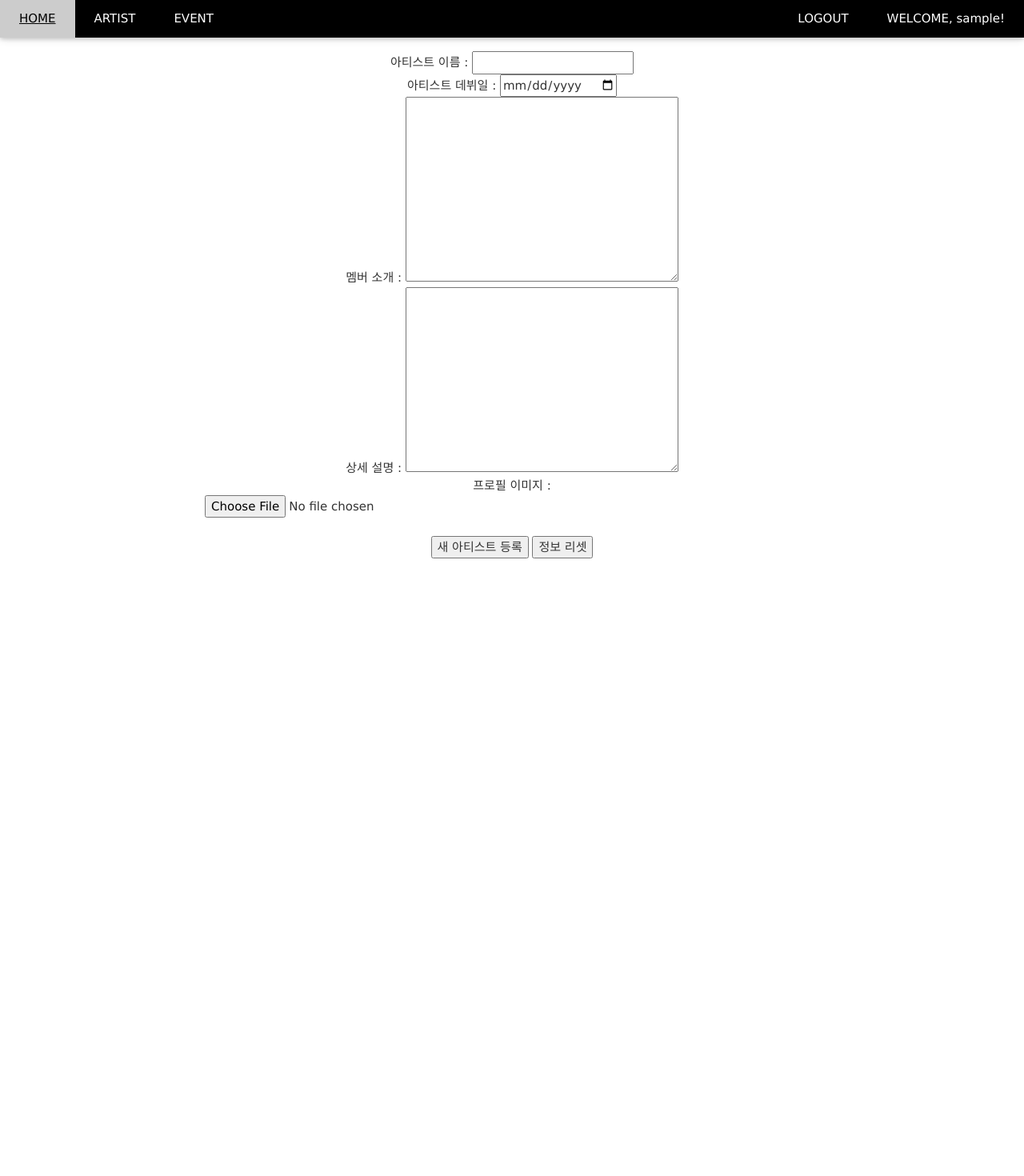
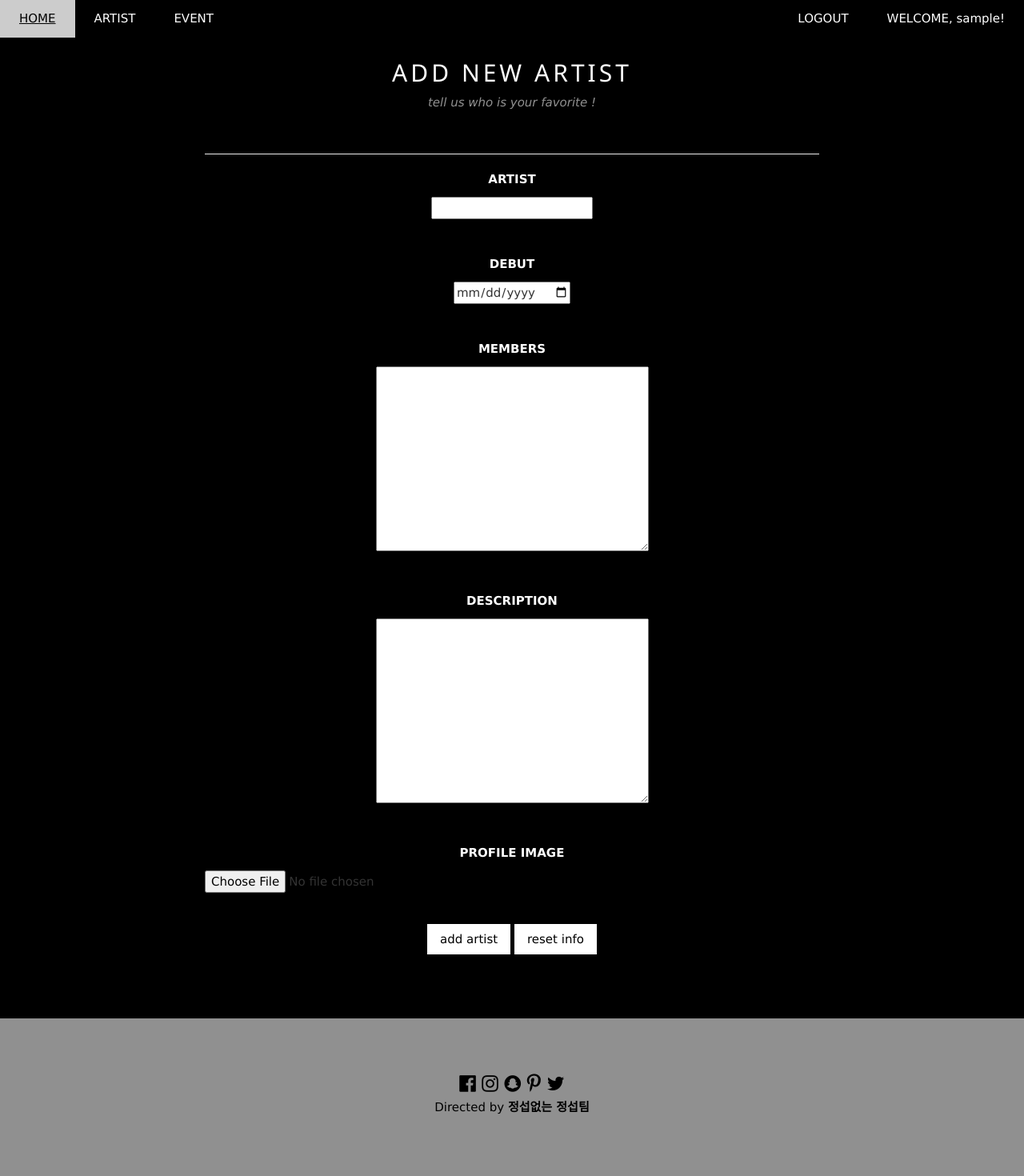
Before and after one commit to pcjs156/INDIE-CATOR, a Django app: page /artist/new in a window 1280 px wide. Shown: the whole page at 80% size. Before the commit the page ends 698 px from the top, so only its background shows below. Run offline with Django 3.2, Linux system fonts and the light colour scheme; the visitor is signed in with stand-in values (Sample User, id 1); some libraries are stand-ins or nearby versions.

Commit message:
아티스트 수정 추가까지 거의 다했당 !

```diff
--- a/event_app/templates/home.html
+++ b/event_app/templates/home.html
@@ -81,5 +81,10 @@
               setTimeout(carousel, 4000);
             }
           </script>
+  </div>
 </article>
+  <img src="{% static 'img/indiecator.png'%}"style="width:100%">
+
+
+
 {% endblock %}
--- a/indiecator_app/static/css/artist_edit.css
+++ b/indiecator_app/static/css/artist_edit.css
@@ -1,3 +1,8 @@
+
+body {
+    background-color: black;
+}
+
 article {
     margin-top: 5rem;
 }
--- a/indiecator_app/static/css/new_artist.css
+++ b/indiecator_app/static/css/new_artist.css
@@ -0,0 +1,3 @@
+body {
+    background-color: black;
+}
--- a/indiecator_app/templates/new_artist.html
+++ b/indiecator_app/templates/new_artist.html
@@ -4,21 +4,40 @@
 {% block haed_default %}
 <link rel="stylesheet" href="{% static 'css/common.css' %}">
 <link rel="stylesheet" href="{% static 'css/new_artist.css' %}">
-<title>페이지 제목</title>
+<title>add new artist</title>
 {% endblock %}
 
 {% block content %}
+
+<head>
+    <style>
+    body{
+        background-color:black
+    }
+    </style>
+</head>
+
 <article>
-    <div class="w3-container w3-content w3-center w3-padding-64" style="max-width:800px" id="band">
+    <div class="w3-container w3-content w3-center w3-padding-64" style="max-width:800px">
+            <h2 class="w3-wide"style=color:#fff>ADD NEW ARTIST</h2>
+            <p class="w3-opacity w3-center" style=color:#f1f1f1 ><i>tell us who is your favorite ! </i></p><br><hr>
         <form method="POST" enctype="multipart/form-data">
             {% csrf_token %}
-            <div>아티스트 이름 : {{form.name}}</div>
-            <div>아티스트 데뷔일 : {{form.debut_date}} <br></div>
-            <div>멤버 소개 : {{form.member}}</div>
-            <div>상세 설명 : {{form.description}}</div>
-            <div>프로필 이미지 : {{form.profile_image}}</div><br>
-            <button type="submit">새 아티스트 등록</button>
-            <button type="reset">정보 리셋</button>
+            <div><p style=color:#fff><b>ARTIST</b></p> {{form.name}}<br><br><br>
+            </div>
+
+            <div><p style=color:#fff><b>DEBUT</b></p>{{form.debut_date}}<br><br><br>
+            </div>
+            <div><p style=color:#fff><b>MEMBERS</b></p> {{form.member}}<br><br><br>
+            </div>
+            <div><p style=color:#fff><b>DESCRIPTION</b></p>{{form.description}}<br><br><br>
+            </div>
+
+            <div><p style=color:#fff><b>PROFILE IMAGE</b></p>{{form.profile_image}}</div><br>
+
+            <button class="w3-button w3-white  w3-section w3-center" type="submit">add artist</button>
+            <button class="w3-button w3-white  w3-section w3-center" type="reset">reset info</button>
+
         </form>
     </div>
 
--- a/templates/base.html
+++ b/templates/base.html
@@ -52,4 +52,15 @@
     <script src="https://stackpath.bootstrapcdn.com/bootstrap/4.1.3/js/bootstrap.min.js"></script>
 </body>
 
+
+  <!-- Footer -->
+  <footer class="w3-container w3-padding-64 w3-center w3-opacity w3-light-grey w3-xlarge">
+    <i class="fa fa-facebook-official w3-hover-opacity"></i>
+    <i class="fa fa-instagram w3-hover-opacity"></i>
+    <i class="fa fa-snapchat w3-hover-opacity"></i>
+    <i class="fa fa-pinterest-p w3-hover-opacity"></i>
+    <i class="fa fa-twitter w3-hover-opacity"></i>
+    <p class="w3-medium">Directed by <b>정섭없는 정섭팀</b></a></p>
+  </footer>
+
 </html>
```
Also changed, not shown: event_app/templates/event_detail.html (+9 -5 lines), indiecator_app/static/css/artist_main.css (deleted, +0 -11 lines), indiecator_app/templates/artist_edit.html (+29 -8 lines), event_app/static/img/indiecator.png (added).
